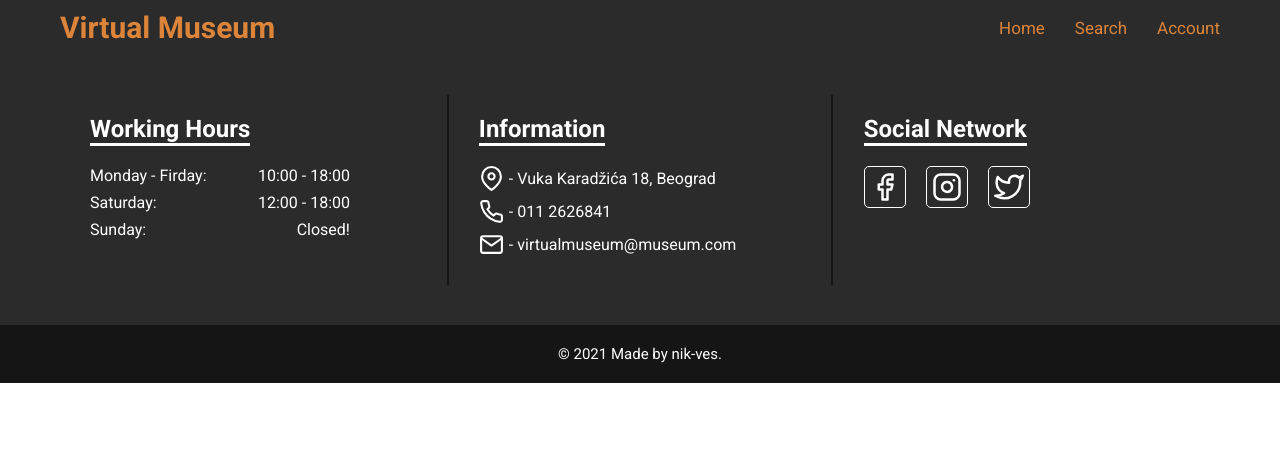
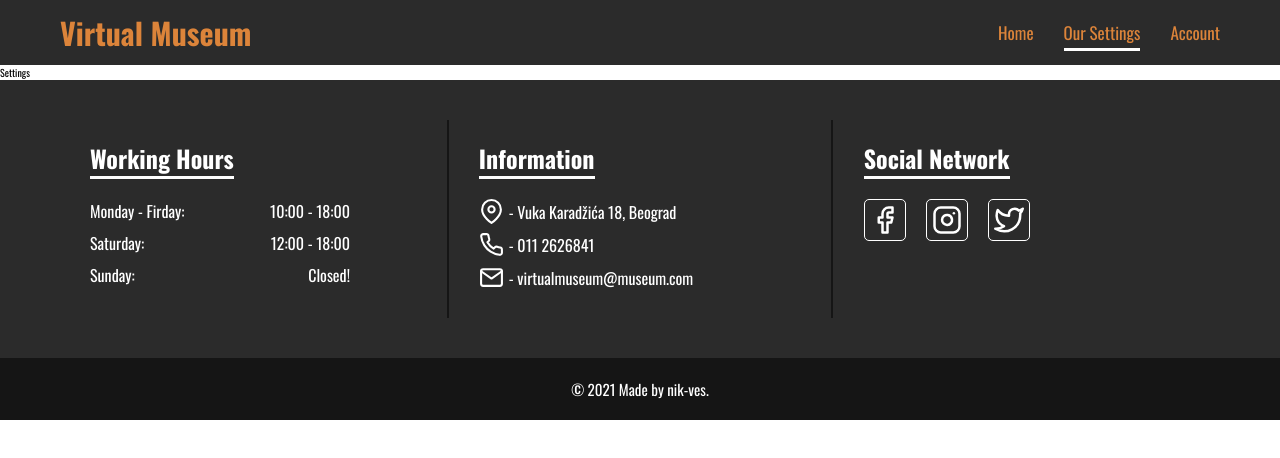
Before and after one commit to nik-ves/virtual-museum-app, a React (Create React App) app: page /settings in a window 1280 px wide. Shown: the top 458 px of the page. Built offline with nearby package versions, Linux system fonts and the light colour scheme.

Commit message:
Newsletter component

```diff
--- a/src/App.js
+++ b/src/App.js
@@ -7,7 +7,7 @@ import Home from "./pages/Home";
 import SignIn from "./pages/auth/SignIn";
 import SignUp from "./pages/auth/SignUp";
 import Profile from "./pages/Profile";
-import Search from "./pages/Search";
+import Settings from "./pages/Settings";
 import Footer from "./components/layout/Footer";
 
 function App() {
@@ -22,8 +22,8 @@ function App() {
           <Home />
         </Route>
 
-        <Route path="/search">
-          <Search />
+        <Route path="/settings">
+          <Settings />
         </Route>
 
         <Route path="/profile">
--- a/src/components/homePage/HomeImageInfo.js
+++ b/src/components/homePage/HomeImageInfo.js
@@ -4,14 +4,14 @@ const HomeImageInfo = () => {
   return (
     <section className={classes["home-image-text"]}>
       <div className={classes["content-box-box--1"]}>
-        <img src="images/4.jpg" />
+        <img src="images/4.jpg" alt="image4" />
         <div className={classes["text-box"]}>
           <p>Neki tekst</p>
         </div>
       </div>
 
       <div className={classes["content-box-box--2"]}>
-        <img src="images/5.jpg" />
+        <img src="images/6.jpg" alt="image6" />
 
         <div className={classes["text-box"]}>
           <p>Neki tekst</p>
@@ -19,7 +19,7 @@ const HomeImageInfo = () => {
       </div>
 
       <div className={classes["content-box-box--3"]}>
-        <img src="images/6.jpg" />
+        <img src="images/9.jpg" alt="image9" />
 
         <div className={classes["text-box"]}>
           <p>Neki tekst</p>
--- a/src/components/homePage/HomeIntro.module.css
+++ b/src/components/homePage/HomeIntro.module.css
@@ -1,5 +1,5 @@
 .home-section {
-  height: calc(100vh - 5.7rem);
+  height: calc(100vh - 6.5rem);
   background-image: url("../../images/hero.jpeg");
   background-position: center;
   position: relative;
--- /dev/null
+++ b/src/components/homePage/HomeNewsletter.js
@@ -0,0 +1,23 @@
+import classes from "./HomeNewsletter.module.css";
+
+const HomeNewsletter = () => {
+  return (
+    <section className={classes["home-newsletter"]}>
+      <form className={classes["home-newsletter-form"]}>
+        <h1>Signup for Our Newsletter</h1>
+
+        <p>
+          Stay updated and get our latest news right into your inbox. No spam.
+        </p>
+
+        <div className={classes["home-newsletter-input"]}>
+          <input type="email" placeholder="Your email address" />
+
+          <button>Sign Up</button>
+        </div>
+      </form>
+    </section>
+  );
+};
+
+export default HomeNewsletter;
--- /dev/null
+++ b/src/components/homePage/HomeNewsletter.module.css
@@ -0,0 +1,46 @@
+.home-newsletter {
+  text-align: center;
+  margin: 6rem 2rem;
+  background-color: var(--main-bg-color);
+  width: 70rem;
+  margin: 10rem auto;
+  padding: 3rem;
+  border-radius: 4px;
+  color: white;
+}
+
+.home-newsletter-form h1 {
+  font-size: 3rem;
+  margin-bottom: 1.5rem;
+}
+
+.home-newsletter-form p {
+  font-size: 2rem;
+  margin-bottom: 2rem;
+}
+
+.home-newsletter-input {
+  font-size: 1.5rem;
+  display: flex;
+  justify-content: space-evenly;
+}
+
+.home-newsletter-input input {
+  border: 1px solid transparent;
+  padding: 1rem 2rem;
+  width: 35rem;
+  border-radius: 4px;
+  font: inherit;
+}
+
+.home-newsletter-input input:focus {
+  outline: none;
+  border: 1px solid green;
+}
+
+.home-newsletter-input button {
+  width: 10rem;
+  font-size: 1.5rem;
+  border-radius: 4px;
+  border: 1px solid green;
+}
--- a/src/components/layout/DropdownMenu.js
+++ b/src/components/layout/DropdownMenu.js
@@ -6,6 +6,7 @@ import classes from "./DropdownMenu.module.css";
 
 const DropdownMenu = (props) => {
   const authCtx = useContext(AuthContext);
+
   return (
     <ul className={classes.dropdown}>
       <li className={classes["dropdown-item"]}>
--- a/src/components/layout/DropdownMenu.module.css
+++ b/src/components/layout/DropdownMenu.module.css
@@ -1,11 +1,11 @@
 .dropdown {
   position: absolute;
-  top: 6rem;
+  top: 6.8rem;
   transform: translateX(-35%);
   width: 15rem;
   margin-left: 0;
   border-radius: 4px;
-
+  z-index: 10;
   background-color: var(--main-bg-color);
 }
 
@@ -21,7 +21,8 @@
 }
 
 .dropdown-item:hover {
-  background-color: black;
+  background-color: gray;
+  border-radius: 4px;
 }
 
 .dropdown a {
--- a/src/components/layout/MainNavigation.js
+++ b/src/components/layout/MainNavigation.js
@@ -26,13 +26,22 @@ const MainNavigation = () => {
 
           <ul className={classes.list}>
             <li>
-              <NavLink to="/" exact activeClassName={classes.active}>
+              <NavLink
+                to="/"
+                onClick={() => setIsOpen(false)}
+                exact
+                activeClassName={classes.active}
+              >
                 Home
               </NavLink>
             </li>
             <li>
-              <NavLink to="/search" activeClassName={classes.active}>
-                Search
+              <NavLink
+                to="/settings"
+                onClick={() => setIsOpen(false)}
+                activeClassName={classes.active}
+              >
+                Our Settings
               </NavLink>
             </li>
             {!authCtx.isLoggedIn && (
--- a/src/index.css
+++ b/src/index.css
@@ -1,5 +1,5 @@
-/* @import url("https://fonts.googleapis.com/css2?family=Oswald:wght@400;700&display=swap"); */
-@import url("https://fonts.googleapis.com/css2?family=Roboto:wght@400;700&display=swap");
+@import url("https://fonts.googleapis.com/css2?family=Oswald:wght@400;700&display=swap");
+/* @import url("https://fonts.googleapis.com/css2?family=Roboto:wght@400;700&display=swap"); */
 
 :root {
   /* --main-bg-color: #26867c;
@@ -27,8 +27,8 @@ html {
 }
 
 body {
-  /* font-family: "Oswald", sans-serif; */
-  font-family: "Roboto", sans-serif;
+  font-family: "Oswald", sans-serif;
+  /* font-family: "Roboto", sans-serif; */
   margin: 0;
   color: black;
 }
--- a/src/pages/Home.js
+++ b/src/pages/Home.js
@@ -3,6 +3,7 @@ import { Fragment } from "react";
 import HomeIntro from "../components/homePage/HomeIntro";
 import SettingsInfo from "../components/homePage/SettingsInfo";
 import HomeImageInfo from "../components/homePage/HomeImageInfo";
+import HomeNewsletter from "../components/homePage/HomeNewsletter";
 
 const Home = () => {
   return (
@@ -10,6 +11,7 @@ const Home = () => {
       <HomeIntro />
       <SettingsInfo />
       <HomeImageInfo />
+      <HomeNewsletter />
     </Fragment>
   );
 };
--- a/src/pages/Search.js
+++ /dev/null
@@ -1,11 +0,0 @@
-import Container from "../components/UI/Container";
-
-const Search = () => {
-  return (
-    <Container>
-      <h1>Search</h1>
-    </Container>
-  );
-};
-
-export default Search;
--- /dev/null
+++ b/src/pages/Settings.js
@@ -0,0 +1,5 @@
+const Settings = () => {
+  return <div>Settings</div>;
+};
+
+export default Settings;
```
Also changed, not shown: 1 other file (tests, documents, lock files or other folders).
